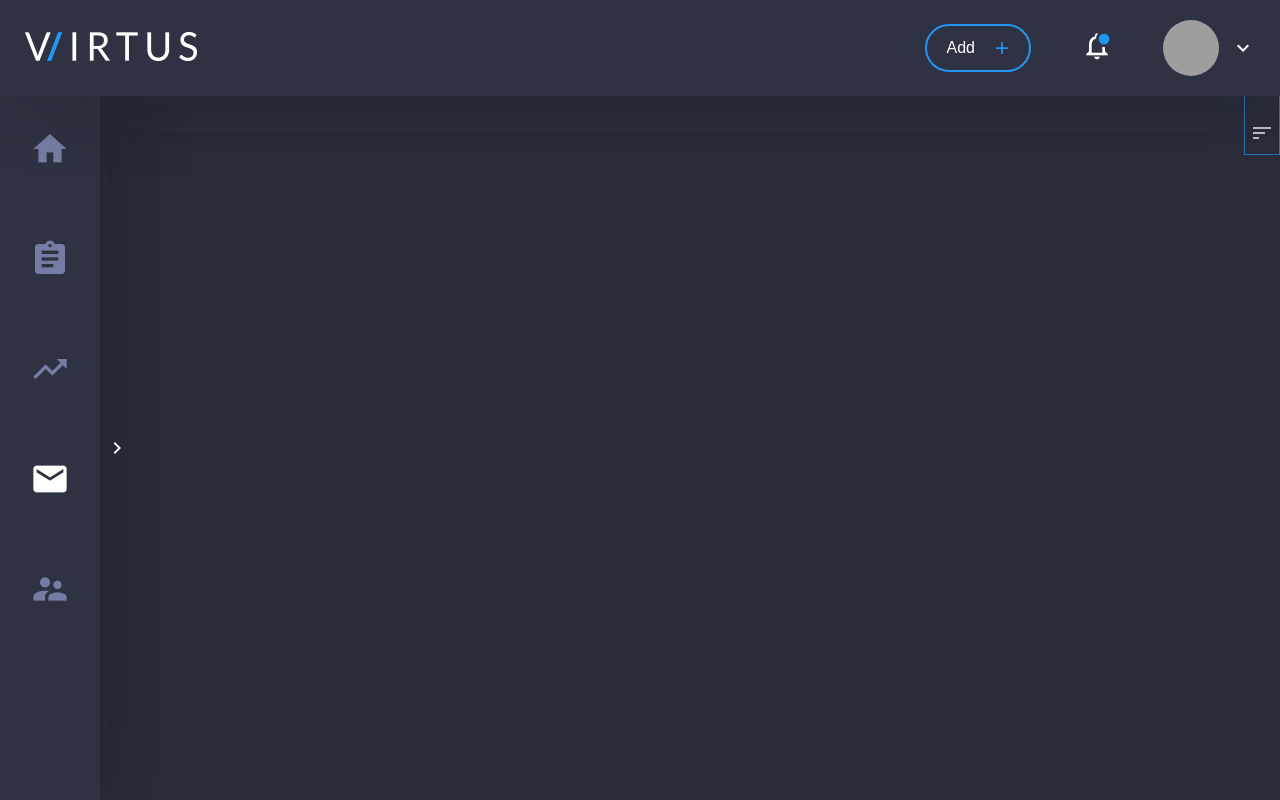
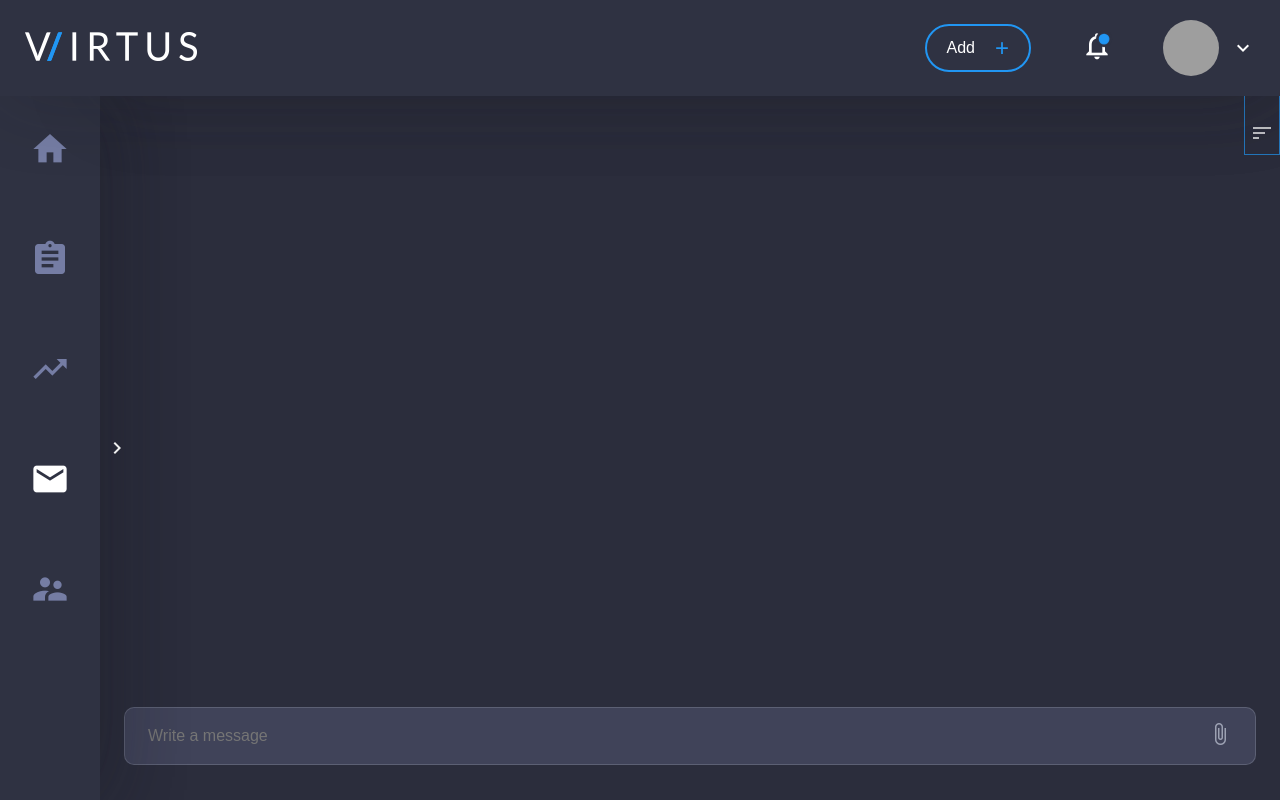
Before and after one commit to alzhab/dashboard, an Angular app: page /chat in a window 1280 px wide. Built offline with nearby package versions, Linux system fonts and the light colour scheme; grey boxes are pictures that could not be loaded.

Commit message:
Добавил окно чата

```diff
--- a/src/app/chat/chat.component.html
+++ b/src/app/chat/chat.component.html
@@ -6,6 +6,7 @@
   </app-component-second-menu>
 
   <div class="chat__body">
+    <!-- Боковая панель с списком чатов -->
     <div class="chat__list animated slideInLeft faster" [class.chat__list--open]="chatListOpen">
       <div class="arrow" (click)="toggleChatList()" [class.open]="chatListOpen">
         <span class="material-icons">keyboard_arrow_right</span>
@@ -35,6 +36,22 @@
         <div class="card__button"><span>+</span> New coversation</div>
       </div>
     </div>
+
+    <!-- Окно чата -->
+    <div class="chat__window">
+      <div class="scroll-container"></div>
+      <div class="chat__send">
+        <form>
+          <input type="text" placeholder="Write a message">
+          <div>
+            <label class="custom-file-upload">
+              <input type="file" />
+              <span class="material-icons">attach_file</span>
+            </label>
+          </div>
+        </form>
+      </div>
+    </div>
   </div>
 
 </section>
--- a/src/app/chat/chat.component.scss
+++ b/src/app/chat/chat.component.scss
@@ -8,6 +8,7 @@
 
 .chat__body {
   display: flex;
+  width: 100%;
   height: 100%;
 }
 
@@ -129,6 +130,50 @@
   }
 }
 
+.chat__window {
+  width: 100%;
+  display: flex;
+  flex-direction: column;
+}
+
+.chat__send {
+  padding: 20px;
+  margin-top: auto;
+  form {
+    background-color: #404359;
+    display: flex;
+    align-items: center;
+    border: 1px solid rgba(156, 161, 178, 0.3);
+    border-radius: 10px;
+    input {
+      color: #9ca1b2;
+      outline: none;
+      display: block;
+      padding: 14px 23px;
+      font-size: 1rem;
+      background: none;
+      border: none;
+      display: block;
+      width: 90%;
+    }
+    div {
+      padding: 14px 23px;
+      margin-left: auto;
+      display: flex;
+      align-items: center;
+      justify-content: flex-end;
+      input[type="file"] {
+        display: none;
+      }
+      .custom-file-upload {
+        display: inline-block;
+        cursor: pointer;
+        color: #9ca1b2
+      }
+    }
+  }
+}
+
 @media (min-width: 426px) {
   .second-menu {
     width: 100%;
@@ -192,6 +237,10 @@
   .chat__card {
     padding: 35px 24px 35px 10%;
   }
+
+  .chat__send {
+    padding: 35px 24px;
+  }
   .card__button {
   }
 }
```
